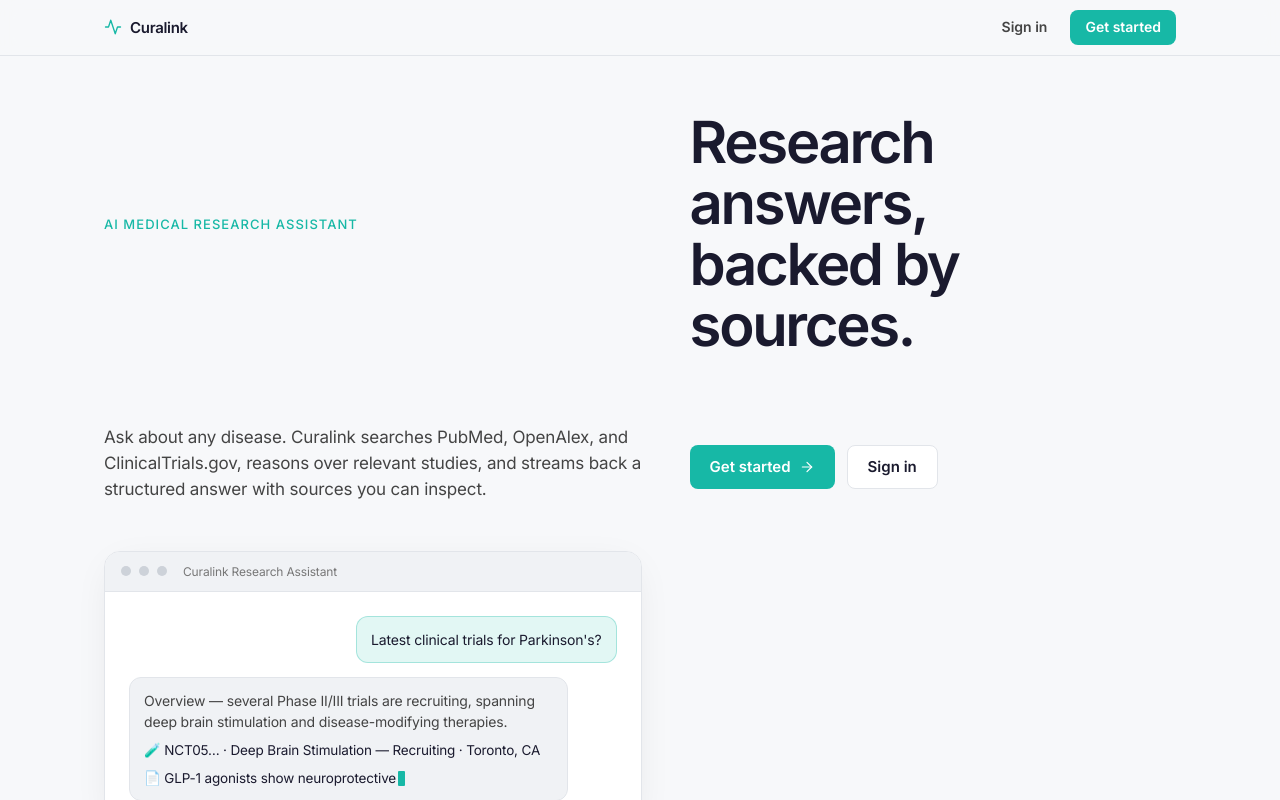
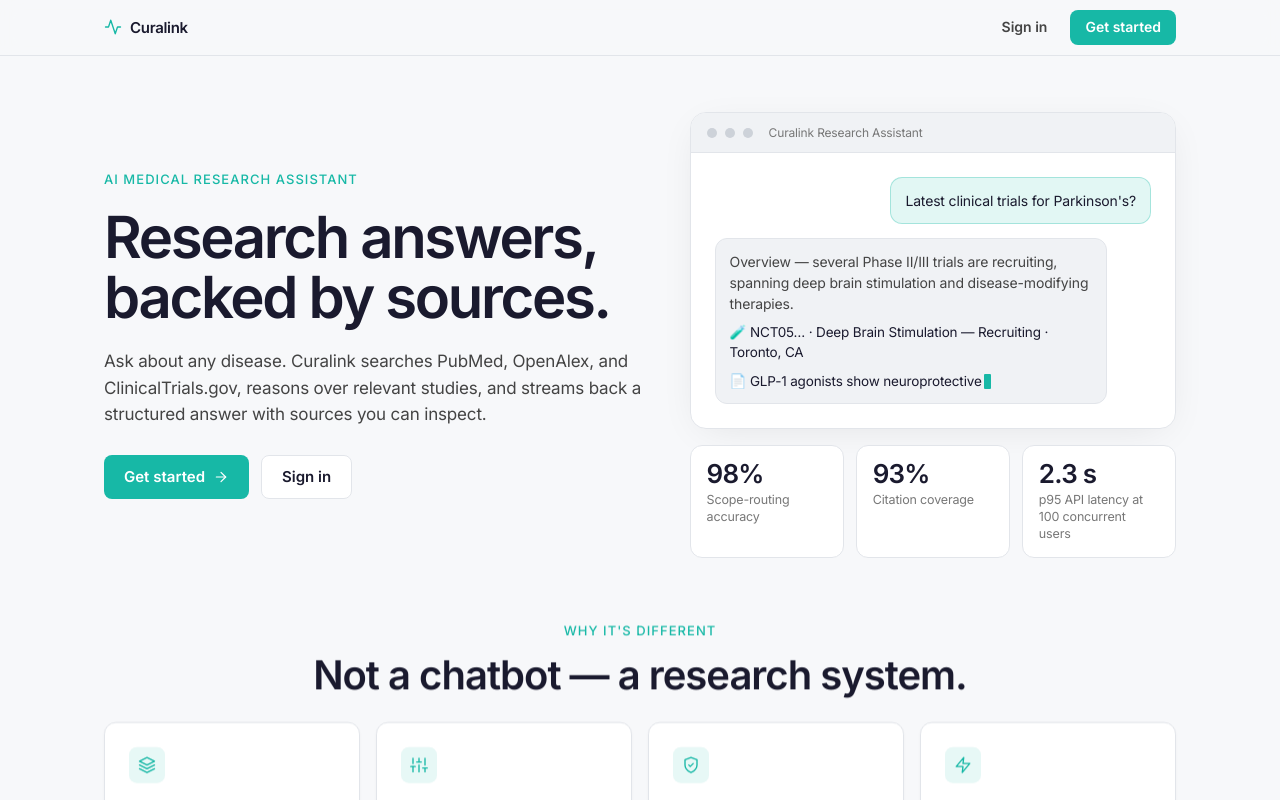
Before and after one commit to VIVPM/curalink-medical-assistant, a React (Vite) app in the folder frontend/: page / in a window 1280 px wide. Built offline with nearby package versions, Linux system fonts and the light colour scheme; no server answers.

Commit message:
feat(landing): two-column hero with headline metrics

```diff
--- a/frontend/src/components/LandingPage.jsx
+++ b/frontend/src/components/LandingPage.jsx
@@ -20,6 +20,12 @@
   { icon: Sliders, title: "Domain-tuned ranking", body: "BM25 + PubMedBERT embeddings fused by RRF, re-ranked by NCBI's MedCPT cross-encoder, then source-balanced — the right studies rise to the top." },
   { icon: Shield, title: "Sources you can inspect", body: "Research findings include titles, authors, years, links, and supporting excerpts so you can verify the underlying evidence." },
   { icon: Zap, title: "Real-time streaming", body: "Watch the pipeline work — expansion, retrieval, ranking, reasoning — and read the answer token by token as it's written." },
+];
+
+const metrics = [
+  { value: "98%", label: "Scope-routing accuracy" },
+  { value: "93%", label: "Citation coverage" },
+  { value: "2.3 s", label: "p95 API latency at 100 concurrent users" },
 ];
 
 const steps = [
@@ -130,6 +136,7 @@
       </nav>
 
       <header className="l-container l-hero">
+        <div className="l-hero-copy">
           <div className="l-eyebrow">AI MEDICAL RESEARCH ASSISTANT</div>
           <h1 className="l-display">Research answers,<br />backed by sources.</h1>
           <p className="l-lead">
@@ -143,13 +150,24 @@
             </button>
             <button className="l-btn l-btn-secondary l-btn-lg" onClick={onSignIn}>Sign in</button>
           </div>
+        </div>
 
+        <div className="l-hero-demo">
           <div className="l-mock">
             <div className="l-mock-bar">
               <span className="l-dot" /><span className="l-dot" /><span className="l-dot" />
               <span className="l-mock-title">Curalink Research Assistant</span>
             </div>
             <ChatDemo />
+          </div>
+          <div className="l-metrics">
+            {metrics.map((m) => (
+              <div className="l-metric" key={m.label}>
+                <strong>{m.value}</strong>
+                <span>{m.label}</span>
+              </div>
+            ))}
+          </div>
         </div>
       </header>
 
```
Lines whose indentation alone changed are shown as unchanged.
